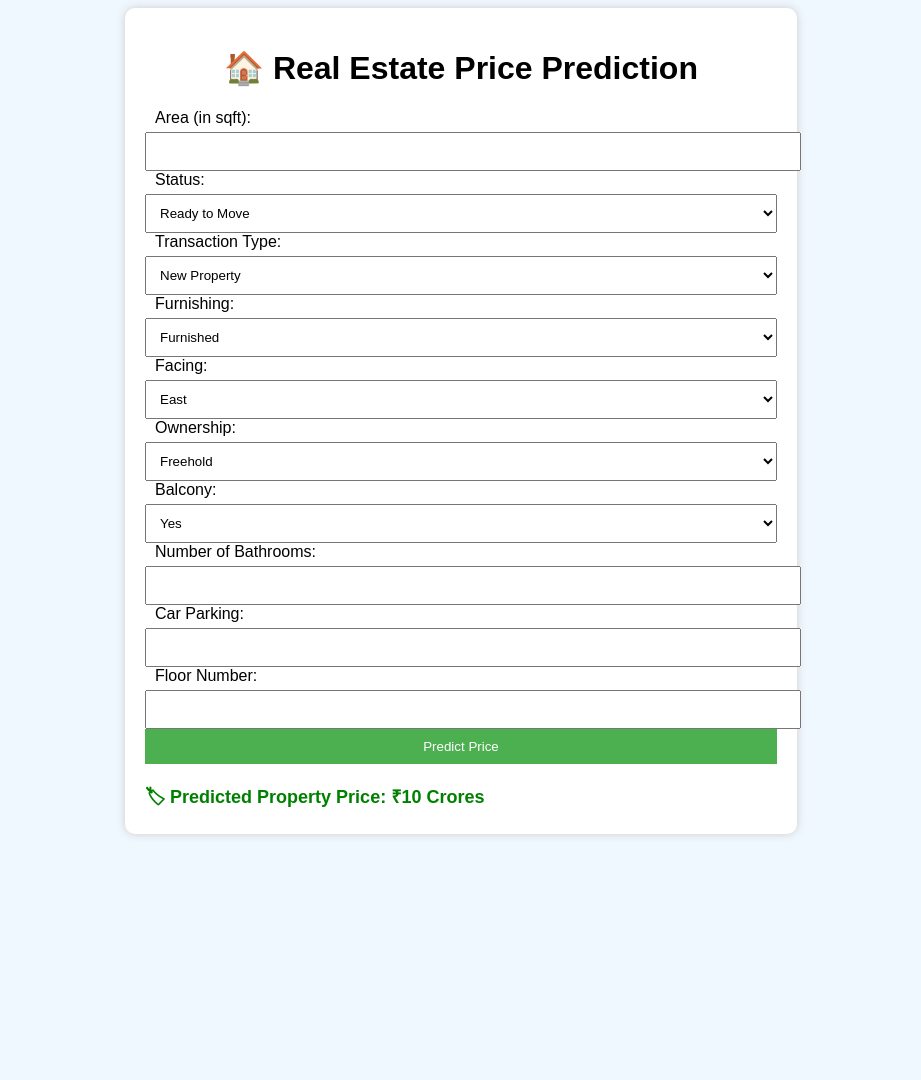
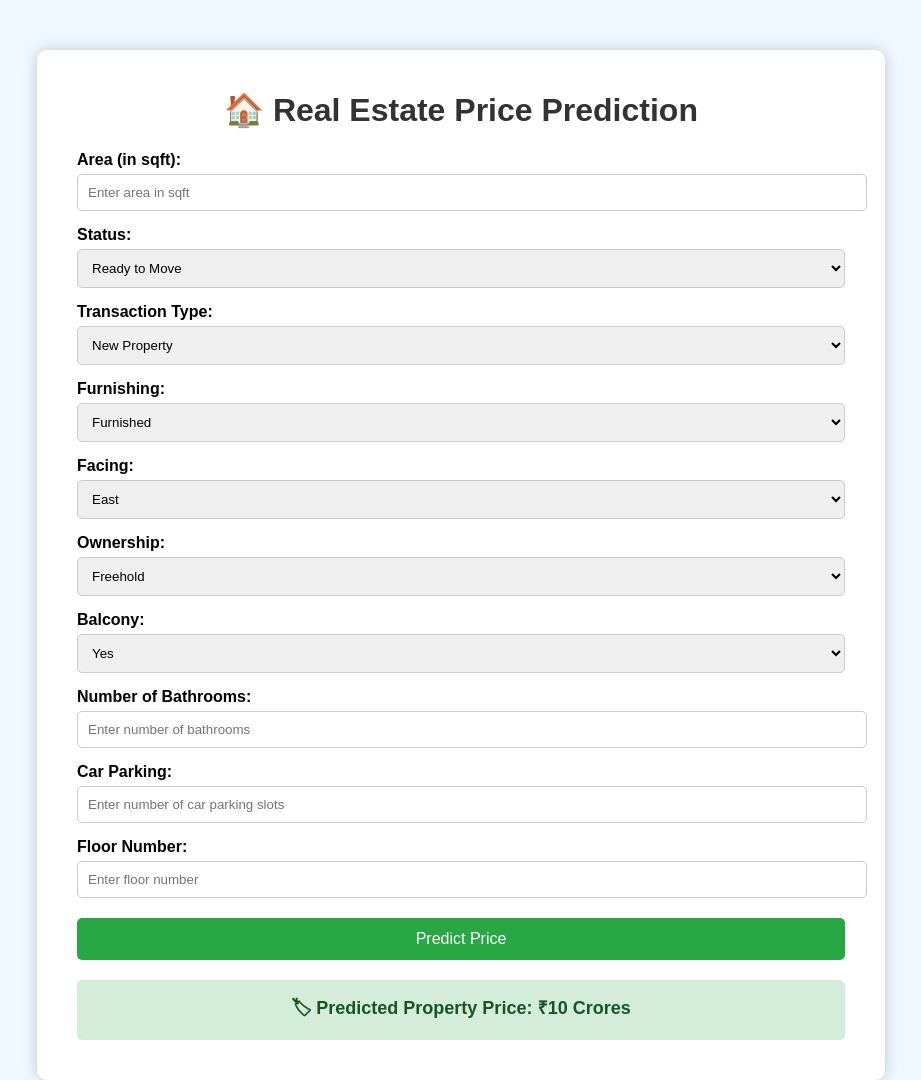
Before and after one commit to kabir-999/real-estate-price-predictor, a Flask app: template templates/index.html in a window 1280 px wide. Shown: the whole page, without its empty margins (179-1100 px from the left). Before the commit the page ends 837 px from the top, so only its background shows below. Run offline with Flask 3, Linux system fonts and the light colour scheme; the template is opened without the code that fills it: most values are stand-ins (such as "Sample title", 1, 10 or a date in 2020).

Commit message:
Issues fixed

```diff
--- a/app.py
+++ b/app.py
@@ -1,12 +1,15 @@
 from flask import Flask, render_template, request
 from scripts.prediction import predict_price
+import pandas as pd
 
 app = Flask(__name__)
 
 @app.route('/', methods=['GET', 'POST'])
 def home():
     predicted_price = None
+
     if request.method == 'POST':
+        # Collect form data
         area = float(request.form['area'])
         status = request.form['status']
         transaction = request.form['transaction']
@@ -18,8 +21,7 @@ def home():
         car_parking = int(request.form['car_parking'])
         floor = int(request.form['floor'])
 
-        # Prepare input data as a DataFrame
-        import pandas as pd
+        # Prepare input data for prediction
         input_data = pd.DataFrame([{
             'Area': area,
             'Status': status,
@@ -29,14 +31,15 @@ def home():
             'Ownership': ownership,
             'Balcony': balcony,
             'Bathroom': bathroom,
-            'Car Parking': car_parking,
+            'Car_Parking': car_parking,
             'Floor': floor
         }])
 
-        # Get the prediction
+        # Predict the price
         predicted_price = predict_price(input_data)
+        predicted_price = round(predicted_price, 2)  # Rounded to 2 decimal places
 
     return render_template('index.html', predicted_price=predicted_price)
 
-if __name__ == "__main__":
+if __name__ == '__main__':
     app.run(debug=True)
--- a/templates/index.html
+++ b/templates/index.html
@@ -8,101 +8,122 @@
         body {
             background-color: #f0f8ff;
             font-family: Arial, sans-serif;
+            margin: 0;
+            padding: 0;
         }
         .container {
-            width: 50%;
+            width: 60%;
             margin: auto;
             background-color: #fff;
-            padding: 20px;
-            box-shadow: 0px 0px 10px #ccc;
+            padding: 20px 40px 40px 40px;
+            box-shadow: 0px 0px 15px rgba(0, 0, 0, 0.2);
             border-radius: 10px;
+            margin-top: 50px;
         }
         h1 {
             text-align: center;
+            color: #333;
         }
-        label, select, input {
+        label {
+            font-weight: bold;
+            display: block;
+            margin-top: 15px;
+        }
+        input, select {
             width: 100%;
             padding: 10px;
             margin-top: 5px;
+            border-radius: 5px;
+            border: 1px solid #ccc;
         }
         button {
             width: 100%;
-            padding: 10px;
-            background-color: #4CAF50;
+            padding: 12px;
+            background-color: #28a745;
             color: white;
+            font-size: 16px;
             border: none;
+            border-radius: 5px;
+            cursor: pointer;
+            margin-top: 20px;
         }
         button:hover {
-            background-color: #45a049;
+            background-color: #218838;
         }
         .result {
+            margin-top: 20px;
+            padding: 15px;
+            background-color: #d4edda;
+            color: #155724;
+            text-align: center;
+            border-radius: 5px;
             font-size: 18px;
-            color: green;
-            margin-top: 20px;
+            font-weight: bold;
         }
     </style>
 </head>
 <body>
     <div class="container">
         <h1>🏠 Real Estate Price Prediction</h1>
+
         <form method="POST">
             <label>Area (in sqft):</label>
-        <input type="number" name="area" required>
+            <input type="number" name="area" required placeholder="Enter area in sqft">
 
             <label>Status:</label>
-        <select name="status">
-            <option>Ready to Move</option>
-            <option>Under Construction</option>
+            <select name="status" required>
+                <option value="Ready to Move">Ready to Move</option>
+                <option value="Under Construction">Under Construction</option>
             </select>
 
             <label>Transaction Type:</label>
-        <select name="transaction">
-            <option>New Property</option>
-            <option>Resale</option>
+            <select name="transaction" required>
+                <option value="New Property">New Property</option>
+                <option value="Resale">Resale</option>
             </select>
 
             <label>Furnishing:</label>
-        <select name="furnishing">
-            <option>Furnished</option>
-            <option>Semi-Furnished</option>
-            <option>Unfurnished</option>
+            <select name="furnishing" required>
+                <option value="Furnished">Furnished</option>
+                <option value="Semi-Furnished">Semi-Furnished</option>
+                <option value="Unfurnished">Unfurnished</option>
             </select>
 
             <label>Facing:</label>
-        <select name="facing">
-            <option>East</option>
-            <option>West</option>
-            <option>North</option>
-            <option>South</option>
+            <select name="facing" required>
+                <option value="East">East</option>
+                <option value="West">West</option>
+                <option value="North">North</option>
+                <option value="South">South</option>
             </select>
 
             <label>Ownership:</label>
-        <select name="ownership">
-            <option>Freehold</option>
-            <option>Leasehold</option>
+            <select name="ownership" required>
+                <option value="Freehold">Freehold</option>
+                <option value="Leasehold">Leasehold</option>
             </select>
 
             <label>Balcony:</label>
-        <select name="balcony">
-            <option>Yes</option>
-            <option>No</option>
+            <select name="balcony" required>
+                <option value="Yes">Yes</option>
+                <option value="No">No</option>
             </select>
 
             <label>Number of Bathrooms:</label>
-        <input type="number" name="bathroom" required>
+            <input type="number" name="bathroom" required min="1" placeholder="Enter number of bathrooms">
 
             <label>Car Parking:</label>
-        <input type="number" name="car_parking" required>
+            <input type="number" name="car_parking" required min="0" placeholder="Enter number of car parking slots">
 
             <label>Floor Number:</label>
-        <input type="number" name="floor" required>
+            <input type="number" name="floor" required min="0" placeholder="Enter floor number">
 
             <button type="submit">Predict Price</button>
         </form>
 
         {% if predicted_price %}
             <div class="result">
-        <strong>🏷 Predicted Property Price: ₹{{ predicted_price }} Crores</strong>
+                🏷 <strong>Predicted Property Price: ₹{{ predicted_price }} Crores</strong>
             </div>
         {% endif %}
     </div>
```
Lines whose indentation alone changed are shown as unchanged.
